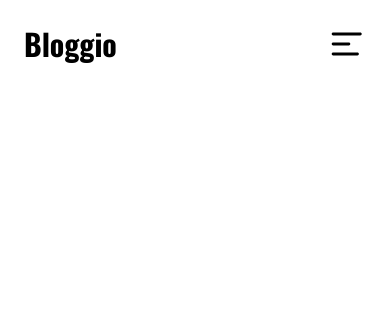
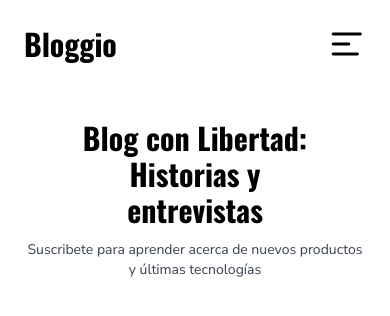
Before and after one commit to FernandoTelloL/bloggio, a React (Vite) app: page / in a window 390 px wide. Shown: the top 316 px of the page. Built offline with nearby package versions, Linux system fonts and the light colour scheme.

Commit message:
terminado seccion hero home mobile

```diff
--- a/src/App.jsx
+++ b/src/App.jsx
@@ -1,11 +1,12 @@
-import { Headers } from "./components/Headers"
+
+import { HomePage } from "./pages"
 
 function App() {
 
 
   return (
-    <div className="font-nunito p-6">
-      <Headers/>
+    <div className="font-nunito p-6 md:max-w-[1200px] md:m-auto">
+      <HomePage/>
     </div>
   )
 }
--- /dev/null
+++ b/src/components/HeroHome.jsx
@@ -0,0 +1,13 @@
+export const HeroHome = () => {
+  return (
+    <>
+      <h1 className="text-3xl font-bold font-Oswald text-center max-w-[80%] mx-auto mb-3">
+        Blog con Libertad: Historias y entrevistas
+      </h1>
+      <p className="text-gray-700 text-sm text-center">
+        Suscribete para aprender acerca de nuevos productos y últimas
+        tecnologías
+      </p>
+    </>
+  );
+};
--- /dev/null
+++ b/src/components/index.js
@@ -0,0 +1,3 @@
+export { HeroHome } from "./HeroHome";
+
+export { Headers } from "./Headers";
--- /dev/null
+++ b/src/pages/HomePage.jsx
@@ -0,0 +1,12 @@
+import { Headers, HeroHome } from './../components';
+
+
+export const HomePage = () => {
+  return (
+    <>
+    <Headers/>
+
+    <HeroHome/>
+    </>
+  )
+}
--- /dev/null
+++ b/src/pages/index.js
@@ -0,0 +1 @@
+export { HomePage } from "./HomePage";
```
